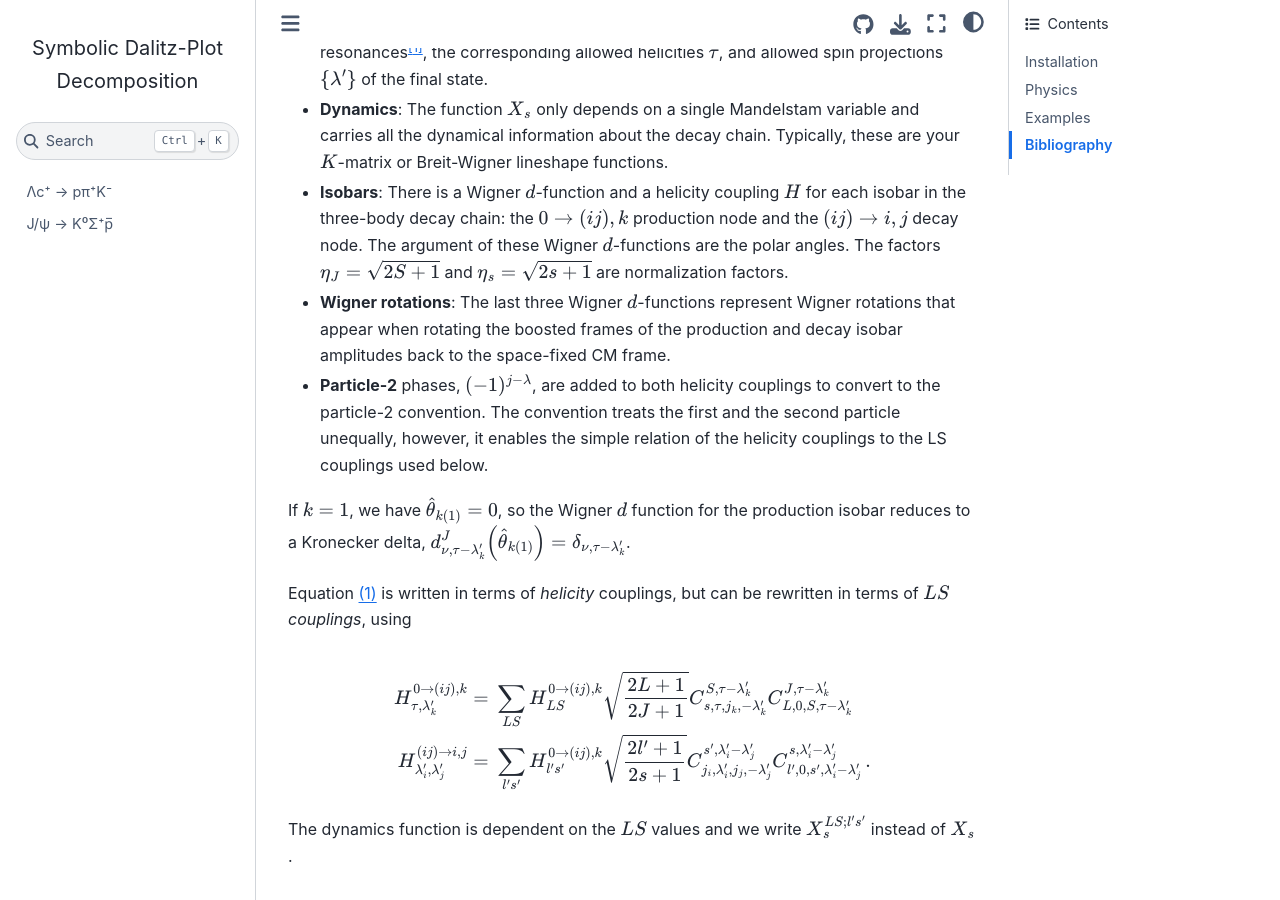
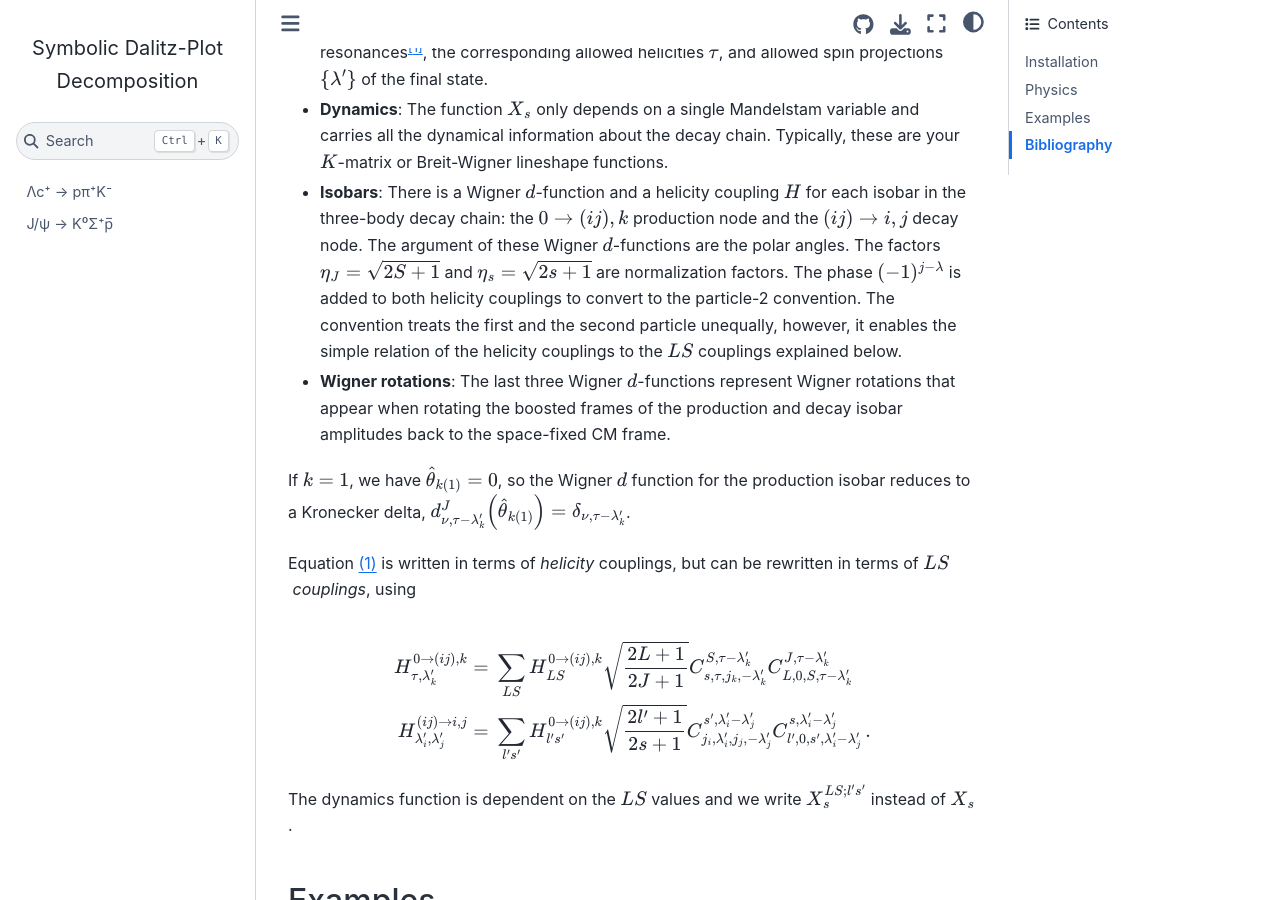
Before and after one commit to ComPWA/ampform-dpd, a Sphinx documentation site: the page built from docs/index.md, in a window 1280 px wide and 900 px high, scrolled down 2580 px. Built offline with Sphinx 7.4.7 and the Sphinx Book theme 1.1.4, drawn with Linux system fonts in a browser that asks for light colours; pages that are not in the unit, such as notebooks, are missing from menus; the version number could not be read and is left out; cross-references to code outside the pages are shown as plain code.

Commit message:
DOC: merge particle-2 convention into isobars point
The idea is that the **isobars** section explains the second and third
line in the equation.

````diff
--- a/docs/index.md
+++ b/docs/index.md
@@ -133,15 +133,14 @@ Notice the general structure:
 
 - **Summations**: The outer sum is taken over the three decay chain combinations $(ij)k \in \left\{(23)1, (31)2, (12)3\right\}$. Next, we sum over the spin magnitudes&nbsp;$s$ of all resonances[^1], the corresponding allowed helicities&nbsp;$\tau$, and allowed spin projections&nbsp;$\{\lambda'\}$ of the final state.
 - **Dynamics**: The function $X_s$ only depends on a single Mandelstam variable and carries all the dynamical information about the decay chain. Typically, these are your $K$-matrix or Breit-Wigner lineshape functions.
-- **Isobars**: There is a Wigner&nbsp;$d$-function and a helicity coupling $H$ for each isobar in the three-body decay chain: the $0\to(ij),k$ production node and the $(ij)\to i,j$ decay node. The argument of these Wigner&nbsp;$d$-functions are the polar angles. The factors $\eta_J=\sqrt{2S+1}$ and $\eta_s=\sqrt{2s+1}$ are normalization factors.
+- **Isobars**: There is a Wigner&nbsp;$d$-function and a helicity coupling $H$ for each isobar in the three-body decay chain: the $0\to(ij),k$ production node and the $(ij)\to i,j$ decay node. The argument of these Wigner&nbsp;$d$-functions are the polar angles. The factors $\eta_J=\sqrt{2S+1}$ and $\eta_s=\sqrt{2s+1}$ are normalization factors. The phase $(-1)^{j-\lambda}$ is added to both helicity couplings to convert to the particle-2 convention. The convention treats the first and the second particle unequally, however, it enables the simple relation of the helicity couplings to the $LS$&nbsp;couplings explained below.
 - **Wigner rotations**: The last three Wigner&nbsp;$d$-functions represent Wigner rotations that appear when rotating the boosted frames of the production and decay isobar amplitudes back to the space-fixed CM frame.
-- **Particle-2** phases, $(-1)^{j-\lambda}$, are added to both helicity couplings to convert to the particle-2 convention. The convention treats the first and the second particle unequally, however, it enables the simple relation of the helicity couplings to the LS couplings used below.
 
 If $k=1$, we have $\hat\theta_{k(1)}=0$, so the Wigner&nbsp;$d$ function for the production isobar reduces to a Kronecker delta, $d^J_{\nu,\tau-\lambda'_k}\!\left(\hat\theta_{k(1)}\right) = \delta_{\nu,\tau-\lambda'_k}$.
 
 [^1]: Alternatively, one can sum over all resonances themselves, so that one has a dynamic function&nbsp;$X_\mathcal{R}(\sigma_k)$ for each resonance&nbsp;$\mathcal{R}$ in subsystem&nbsp;$k$.
 
-Equation&nbsp;{eq}`aligned-amplitude` is written in terms of _helicity_ couplings, but can be rewritten in terms of _$LS$ couplings_, using
+Equation&nbsp;{eq}`aligned-amplitude` is written in terms of _helicity_ couplings, but can be rewritten in terms of _$LS$&nbsp;couplings_, using
 
 ```{math}
 \begin{eqnarray*}
````
